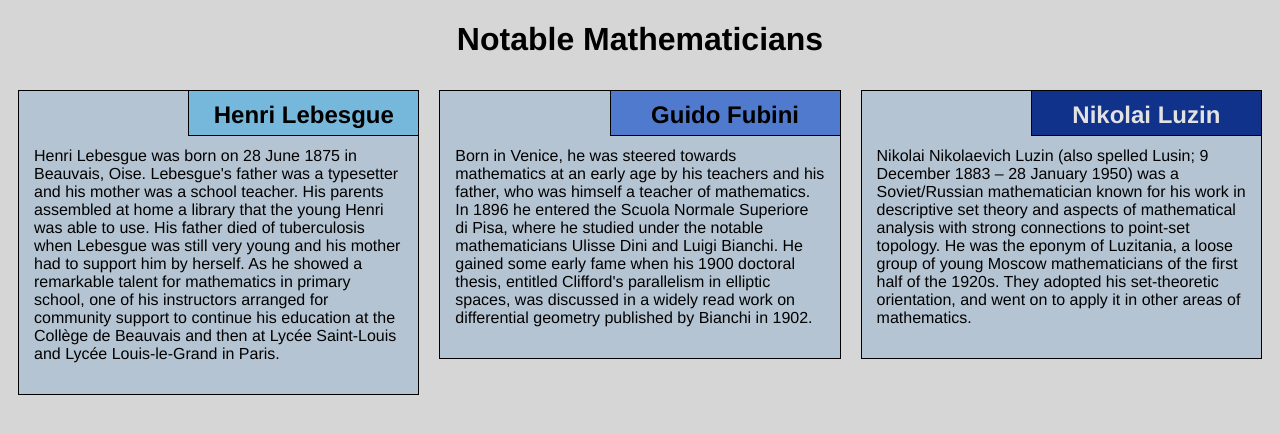
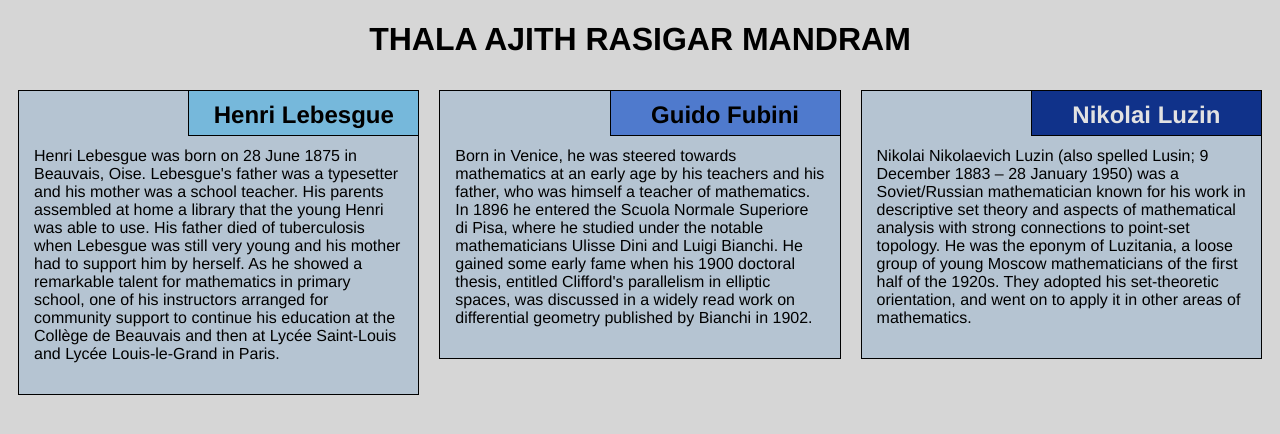
Before and after one commit to Kishore-kj/Module2-Assignment, a plain HTML site: page index.html in a window 1280 px wide. Drawn offline with Linux system fonts and the light colour scheme.

Commit message:
Update index.html

```diff
--- a/index.html
+++ b/index.html
@@ -9,7 +9,7 @@
 </head>
 
 <body>
-    <h1>Notable Mathematicians</h1>
+    <h1>THALA AJITH RASIGAR MANDRAM</h1>
     <div class="row">
         <div class="col-lg-4 col-md-6 col-sm-12">
             <section class="lebesgue">
```
